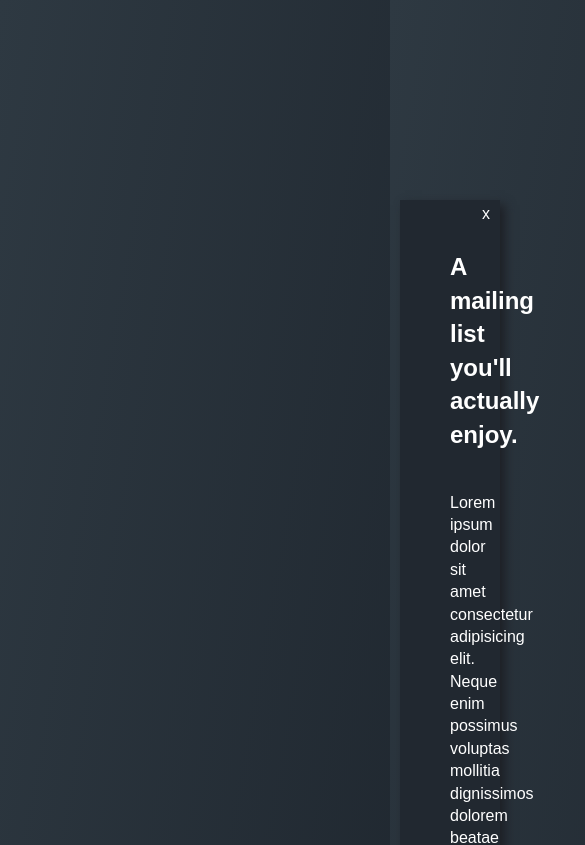
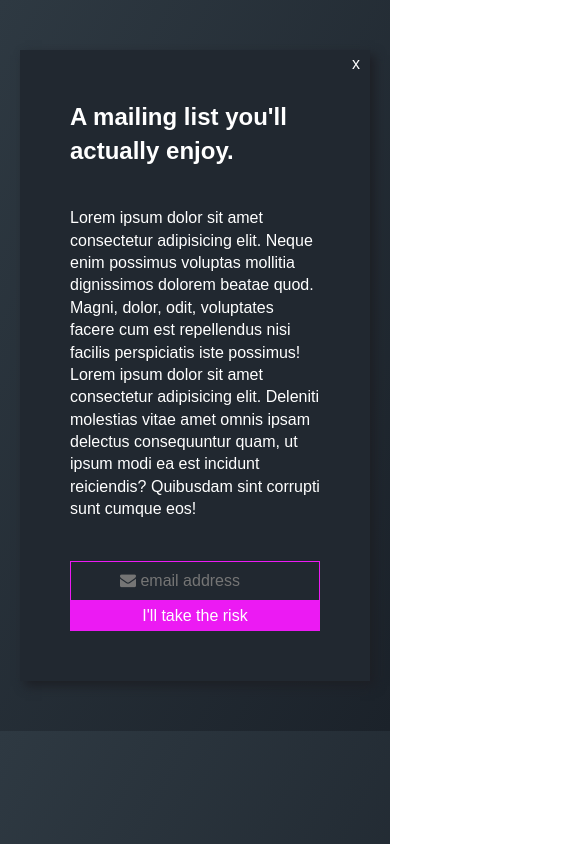
Before and after one commit to plake492/patrick-lake-form, a website: page index.html in a window 390 px wide. Shown: the top 845 px of the page, 585 px wide, since content can reach past the window. Drawn offline with Linux system fonts and the light colour scheme.

Commit message:
making mobile responsive

```diff
--- a/index.css
+++ b/index.css
@@ -17,24 +17,6 @@ body {
 a {
   color: #333;
   text-decoration: none;
-}
-.mailContainer {
-  box-shadow: 5px 5px 10px 0px #1d1f25;
-  background-color: #212830;
-  width: 100%;
-  padding: 50px;
-  position: relative;
-}
-.mail-x {
-  position: absolute;
-  top: 0;
-  right: 5px;
-}
-.mail-title {
-  margin-bottom: 40px;
-}
-.mail-text {
-  margin-bottom: 40px;
 }
 button,
 input {
@@ -66,7 +48,6 @@ input:focus {
 }
 
 button:active {
-  /* transform: scale(0.8); */
   transition: ease-in-out, 0.5s;
   color: var(--specialColor);
 }
@@ -79,10 +60,29 @@ input {
   text-decoration: none;
   background: #00000000;
 }
+.mailContainer {
+  box-shadow: 5px 5px 10px 0px #1d1f25;
+  background-color: #212830;
+  width: 100%;
+  padding: 50px;
+  position: relative;
+}
+.mail-x {
+  position: absolute;
+  top: 0;
+  right: 5px;
+}
+.mail-title {
+  margin-bottom: 40px;
+}
+.mail-text {
+  margin-bottom: 40px;
+}
 
 .mail-input {
   display: flex;
   flex-direction: row;
+  flex-flow: wrap;
 }
 
 .mail-input * {
@@ -100,4 +100,29 @@ input {
   margin: 0;
   text-decoration: none;
   background: #00000000;
+  width: 100%;
 }
+
+@media only screen and (max-width: 1224px) {
+  body {
+    margin: 200px 200px;
+  }
+}
+
+@media only screen and (max-width: 1024px) {
+  body {
+    margin: 200px 50px;
+  }
+}
+
+@media only screen and (max-width: 414px) {
+  body {
+    margin: 50px 20px;
+  }
+  .mail-input button {
+    background-color: var(--specialColor);
+    border: 1px var(--specialColor) solid;
+
+    width: 100%;
+  }
+}
```
